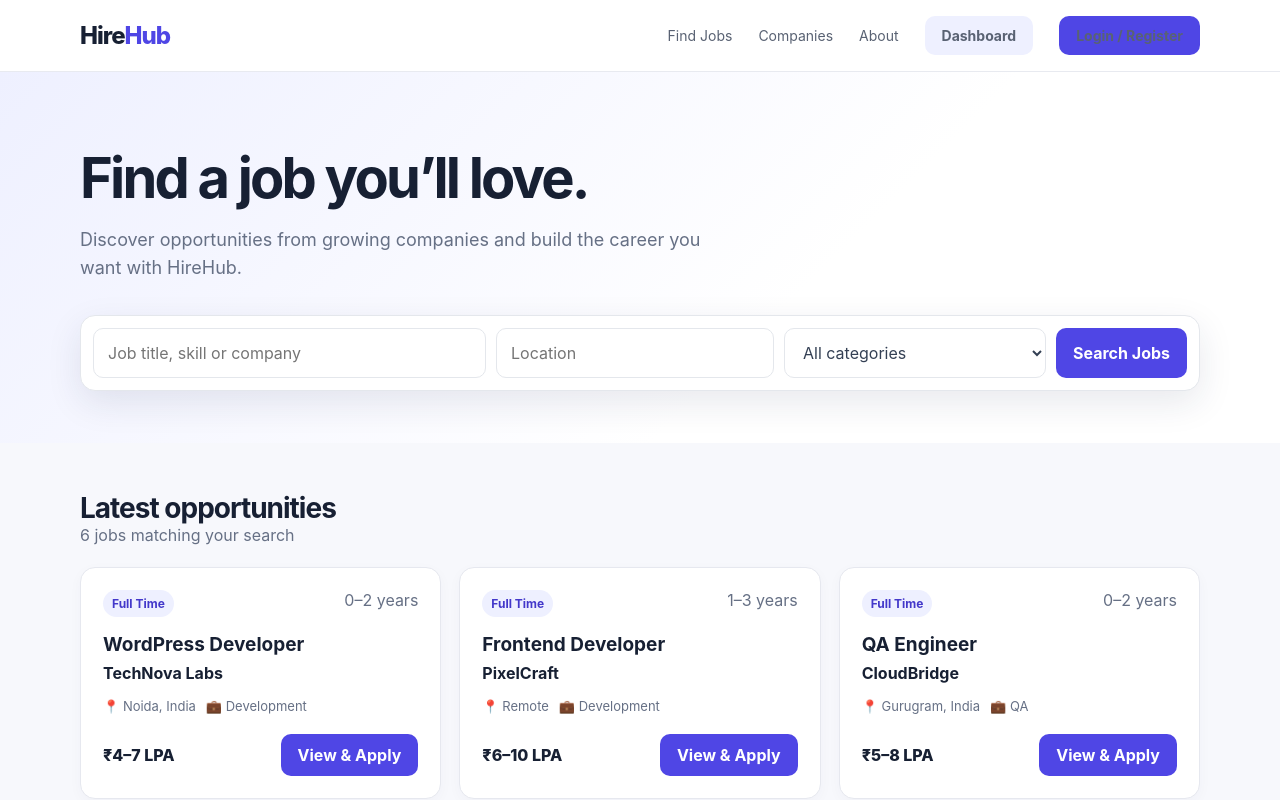
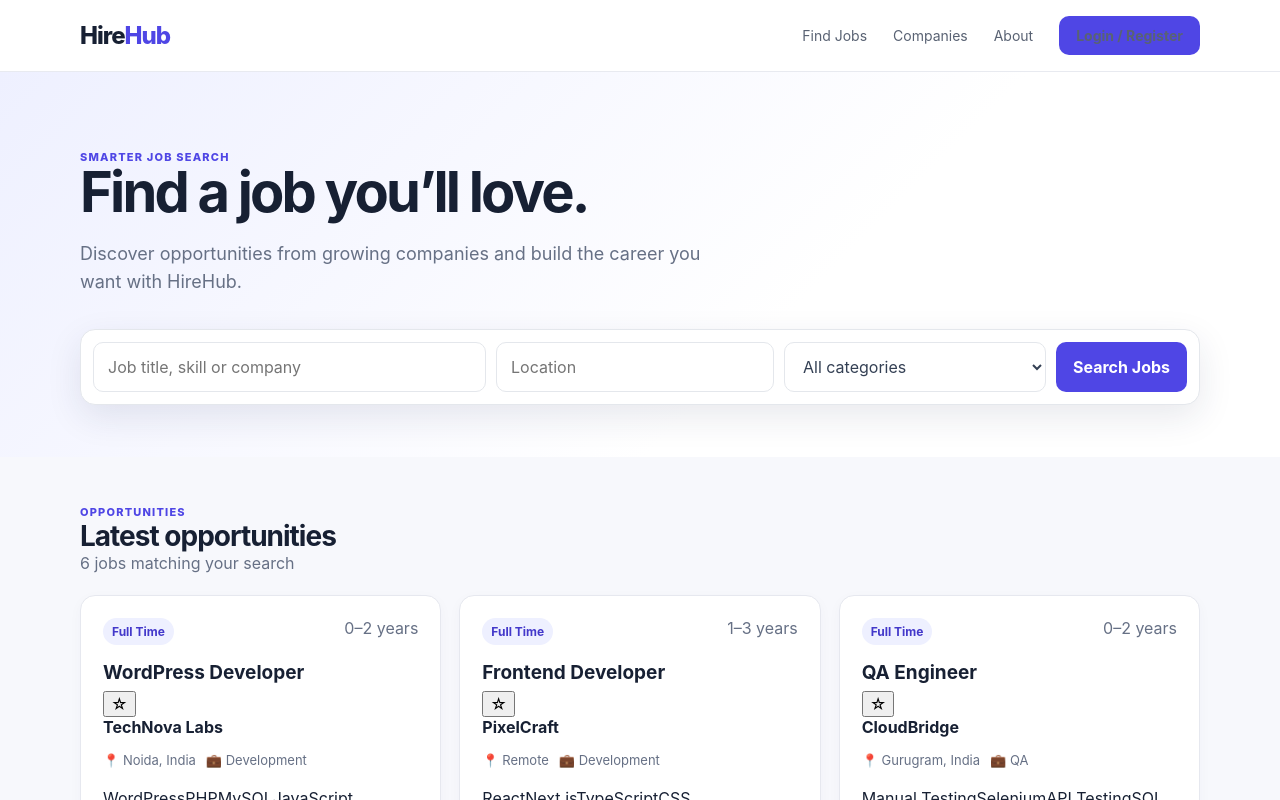
Before and after one commit to dc-pixel/hirehub_jobportal, a Next.js app: page / in a window 1280 px wide. Shown: the top 800 px of the page. Built offline with nearby package versions, Linux system fonts and the light colour scheme.

Commit message:
feat: connect job search saved jobs and application workflow

```diff
--- a/app/page.tsx
+++ b/app/page.tsx
@@ -1,28 +1,29 @@
 'use client';
 
-import { useMemo, useState } from 'react';
+import { useEffect, useMemo, useState } from 'react';
+import { getApplications, getStoredJobs, saveApplications, type Application, type Job } from './lib/data';
 
-type Job = { id:number; title:string; company:string; location:string; type:string; salary:string; experience:string; category:string };
-
-const jobs: Job[] = [
-  {id:1,title:'WordPress Developer',company:'TechNova Labs',location:'Noida, India',type:'Full Time',salary:'₹4–7 LPA',experience:'0–2 years',category:'Development'},
-  {id:2,title:'Frontend Developer',company:'PixelCraft',location:'Remote',type:'Full Time',salary:'₹6–10 LPA',experience:'1–3 years',category:'Development'},
-  {id:3,title:'QA Engineer',company:'CloudBridge',location:'Gurugram, India',type:'Full Time',salary:'₹5–8 LPA',experience:'0–2 years',category:'QA'},
-  {id:4,title:'PHP Developer',company:'CodeWorks',location:'Delhi, India',type:'Hybrid',salary:'₹5–9 LPA',experience:'1–3 years',category:'Development'},
-  {id:5,title:'UI/UX Designer',company:'BrightPixel',location:'Remote',type:'Contract',salary:'₹35–55k/month',experience:'1–3 years',category:'Design'},
-  {id:6,title:'Digital Marketing Executive',company:'MarketMint',location:'Noida, India',type:'Full Time',salary:'₹3–5 LPA',experience:'0–2 years',category:'Marketing'}
-];
+type Session = { id:string; name:string; email:string; role:'candidate'|'recruiter'|'admin' };
 
 export default function Home() {
-  const [query,setQuery]=useState(''); const [location,setLocation]=useState(''); const [category,setCategory]=useState('');
-  const [applied,setApplied]=useState<number[]>([]); const [selected,setSelected]=useState<Job|null>(null);
-  const filtered=useMemo(()=>jobs.filter(j=>`${j.title} ${j.company} ${j.category}`.toLowerCase().includes(query.toLowerCase()) && j.location.toLowerCase().includes(location.toLowerCase()) && (!category || j.category===category)),[query,location,category]);
-  const apply=(id:number)=>{setApplied(a=>a.includes(id)?a:[...a,id]); setSelected(null)};
-  return <main><nav className="nav"><div className="container navin"><a href="/" className="logo">Hire<span>Hub</span></a><div className="navlinks"><a href="#jobs">Find Jobs</a><a href="#companies">Companies</a><a href="#about">About</a><a className="btn ghost" href="/dashboard">Dashboard</a><a className="btn primary" href="/auth">Login / Register</a></div></div></nav>
-  <section className="hero"><div className="container"><h1>Find a job you’ll love.</h1><p>Discover opportunities from growing companies and build the career you want with HireHub.</p><div className="searchbox"><input className="field" placeholder="Job title, skill or company" value={query} onChange={e=>setQuery(e.target.value)}/><input className="field" placeholder="Location" value={location} onChange={e=>setLocation(e.target.value)}/><select className="field" value={category} onChange={e=>setCategory(e.target.value)}><option value="">All categories</option><option>Development</option><option>QA</option><option>Design</option><option>Marketing</option></select><button className="btn primary" onClick={()=>document.getElementById('jobs')?.scrollIntoView()}>Search Jobs</button></div></div></section>
-  <section className="section" id="jobs"><div className="container"><div className="sectionhead"><div><h2>Latest opportunities</h2><div className="muted">{filtered.length} jobs matching your search</div></div></div>{filtered.length?<div className="jobs">{filtered.map(j=><article className="card" key={j.id}><div className="jobtop"><span className="badge">{j.type}</span><span className="muted">{j.experience}</span></div><h3>{j.title}</h3><div className="company">{j.company}</div><div className="meta"><span>📍 {j.location}</span><span>💼 {j.category}</span></div><div className="cardfoot"><span className="salary">{j.salary}</span><button className="btn primary" onClick={()=>setSelected(j)}>View & Apply</button></div></article>)}</div>:<div className="empty">No jobs found. Try another search.</div>}</div></section>
-  <section className="section" id="companies"><div className="container"><h2>Built for modern hiring</h2><p className="muted">HireHub gives candidates a simple way to discover jobs and gives recruiters a focused workflow for hiring.</p><div className="stats"><div className="stat"><strong>1,200+</strong>Open positions</div><div className="stat"><strong>350+</strong>Hiring companies</div><div className="stat"><strong>98%</strong>Profile completion</div></div></div></section>
-  <footer className="footer" id="about"><div className="container">© 2026 HireHub · Next.js portfolio project · <a href="/auth">Account Access</a></div></footer>
-  {selected&&<div className="modalback" onClick={()=>setSelected(null)}><div className="modal" onClick={e=>e.stopPropagation()}><div className="modalhead"><h2>{selected.title}</h2><button className="close" onClick={()=>setSelected(null)}>×</button></div><p className="company">{selected.company}</p><p className="muted">📍 {selected.location} · {selected.type} · {selected.experience}</p><p>Join a growing team and work on real-world products. Sign in or register to submit an application.</p><div className="form"><label>Resume</label><input type="file" accept=".pdf,.doc,.docx"/><label>Cover letter</label><input placeholder="Why are you a good fit?"/><button className="btn primary" onClick={()=>apply(selected.id)}>{applied.includes(selected.id)?'Already Applied':'Submit Application'}</button><a className="btn ghost" href="/auth">Login / Register</a></div></div></div>}
+  const [jobs,setJobs]=useState<Job[]>([]); const [query,setQuery]=useState(''); const [location,setLocation]=useState(''); const [category,setCategory]=useState('');
+  const [selected,setSelected]=useState<Job|null>(null); const [saved,setSaved]=useState<number[]>([]); const [applied,setApplied]=useState<number[]>([]); const [session,setSession]=useState<Session|null>(null); const [coverLetter,setCoverLetter]=useState(''); const [resumeName,setResumeName]=useState(''); const [message,setMessage]=useState('');
+  useEffect(()=>{setJobs(getStoredJobs()); const raw=localStorage.getItem('hirehub_session'); if(raw){try{setSession(JSON.parse(raw));}catch{}} const apps=getApplications(); setApplied(apps.filter(a=>a.candidateEmail===JSON.parse(raw||'{}').email).map(a=>a.jobId)); const rawSaved=localStorage.getItem('hirehub_saved'); if(rawSaved)try{setSaved(JSON.parse(rawSaved));}catch{}},[]);
+  const filtered=useMemo(()=>jobs.filter(j=>`${j.title} ${j.company} ${j.category} ${j.skills.join(' ')}`.toLowerCase().includes(query.toLowerCase())&&j.location.toLowerCase().includes(location.toLowerCase())&&(!category||j.category===category)),[jobs,query,location,category]);
+  const toggleSaved=(id:number)=>{const next=saved.includes(id)?saved.filter(x=>x!==id):[...saved,id];setSaved(next);localStorage.setItem('hirehub_saved',JSON.stringify(next));};
+  const submitApplication=()=>{
+    if(!selected)return;
+    if(!session||session.role!=='candidate'){setMessage('Please sign in with a Candidate account before applying.');return;}
+    if(applied.includes(selected.id)){setMessage('You have already applied for this job.');return;}
+    const app:Application={id:crypto.randomUUID(),jobId:selected.id,jobTitle:selected.title,company:selected.company,candidateEmail:session.email,candidateName:session.name,recruiterEmail:selected.recruiterEmail,coverLetter,resumeName,status:'Applied',appliedAt:new Date().toISOString()};
+    saveApplications([...getApplications(),app]);setApplied([...applied,selected.id]);setMessage('Application submitted successfully.');setCoverLetter('');setResumeName('');setTimeout(()=>{setSelected(null);setMessage('')},1200);
+  };
+  return <main>
+    <nav className="nav"><div className="container navin"><a href="/" className="logo">Hire<span>Hub</span></a><div className="navlinks"><a href="#jobs">Find Jobs</a><a href="#companies">Companies</a><a href="#about">About</a>{session?<><a className="btn ghost" href="/dashboard">Dashboard</a><button className="btn primary" onClick={()=>{localStorage.removeItem('hirehub_session');location.reload()}}>Logout</button></>:<a className="btn primary" href="/auth">Login / Register</a>}</div></div></nav>
+    <section className="hero"><div className="container"><div className="eyebrow">{session?`SIGNED IN AS ${session.role.toUpperCase()}`:'SMARTER JOB SEARCH'}</div><h1>Find a job you’ll love.</h1><p>Discover opportunities from growing companies and build the career you want with HireHub.</p><div className="searchbox"><input className="field" placeholder="Job title, skill or company" value={query} onChange={e=>setQuery(e.target.value)}/><input className="field" placeholder="Location" value={location} onChange={e=>setLocation(e.target.value)}/><select className="field" value={category} onChange={e=>setCategory(e.target.value)}><option value="">All categories</option><option>Development</option><option>QA</option><option>Design</option><option>Marketing</option><option>Sales</option></select><button className="btn primary" onClick={()=>document.getElementById('jobs')?.scrollIntoView({behavior:'smooth'})}>Search Jobs</button></div></div></section>
+    <section className="section" id="jobs"><div className="container"><div className="sectionhead"><div><div className="eyebrow">OPPORTUNITIES</div><h2>Latest opportunities</h2><div className="muted">{filtered.length} jobs matching your search</div></div></div>{filtered.length?<div className="jobs">{filtered.map(j=><article className="card" key={j.id}><div className="jobtop"><span className="badge">{j.type}</span><span className="muted">{j.experience}</span></div><div className="cardtitle"><h3>{j.title}</h3><button className="savebtn" aria-label="Save job" onClick={()=>toggleSaved(j.id)}>{saved.includes(j.id)?'★':'☆'}</button></div><div className="company">{j.company}</div><div className="meta"><span>📍 {j.location}</span><span>💼 {j.category}</span></div><div className="skills">{j.skills.slice(0,4).map(s=><span key={s}>{s}</span>)}</div><div className="cardfoot"><span className="salary">{j.salary}</span><button className="btn primary" onClick={()=>setSelected(j)}>View & Apply</button></div></article>)}</div>:<div className="empty">No jobs found. Try another search.</div>}</div></section>
+    <section className="section alt" id="companies"><div className="container"><div className="eyebrow">HIRING PLATFORM</div><h2>Built for modern hiring</h2><p className="muted">Candidates get a focused search experience. Recruiters get role-based tools for publishing jobs and moving applicants through the hiring pipeline.</p><div className="stats"><div className="stat"><strong>{jobs.length}</strong>Live demo jobs</div><div className="stat"><strong>3</strong>User roles</div><div className="stat"><strong>5</strong>Application stages</div></div></div></section>
+    <footer className="footer" id="about"><div className="container">© 2026 HireHub · Next.js portfolio project · <a href="/auth">Account Access</a></div></footer>
+    {selected&&<div className="modalback" onClick={()=>setSelected(null)}><div className="modal" onClick={e=>e.stopPropagation()}><div className="modalhead"><div><div className="eyebrow">JOB DETAILS</div><h2>{selected.title}</h2></div><button className="close" onClick={()=>setSelected(null)}>×</button></div><p className="company">{selected.company}</p><p className="muted">📍 {selected.location} · {selected.type} · {selected.experience} · {selected.salary}</p><p>{selected.description}</p><div className="skills modalSkills">{selected.skills.map(s=><span key={s}>{s}</span>)}</div><div className="form"><label htmlFor="resume">Resume</label><input id="resume" type="file" accept=".pdf,.doc,.docx" onChange={e=>setResumeName(e.target.files?.[0]?.name||'')}/>{resumeName&&<small className="muted">Selected: {resumeName}</small>}<label htmlFor="cover">Cover letter</label><textarea id="cover" value={coverLetter} onChange={e=>setCoverLetter(e.target.value)} placeholder="Why are you a good fit?"/><button className="btn primary" onClick={submitApplication}>{applied.includes(selected.id)?'Already Applied':'Submit Application'}</button>{!session&&<a className="btn ghost" href="/auth">Login / Register</a>}{message&&<div className="notice">{message}</div>}</div></div></div>}
   </main>;
 }
```
